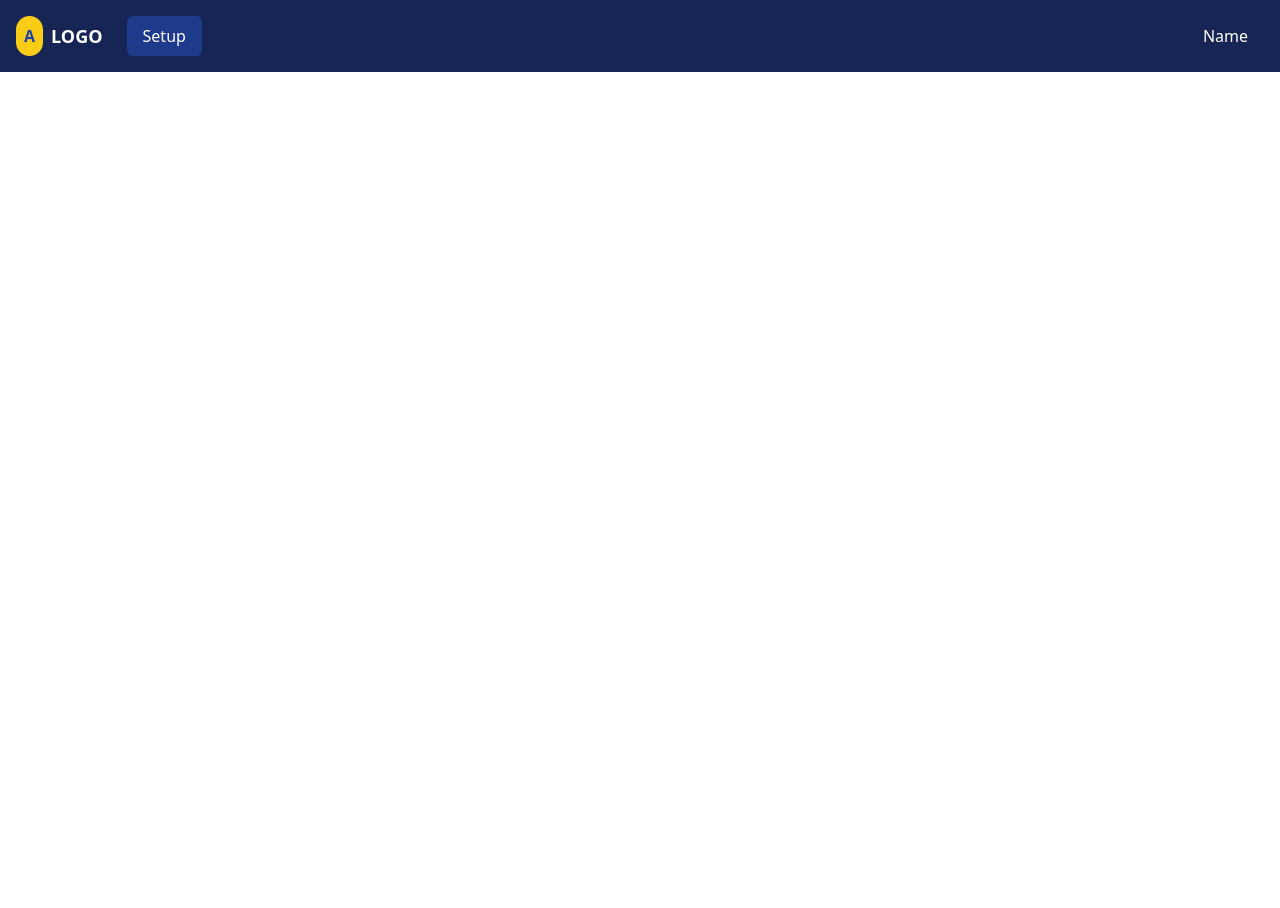
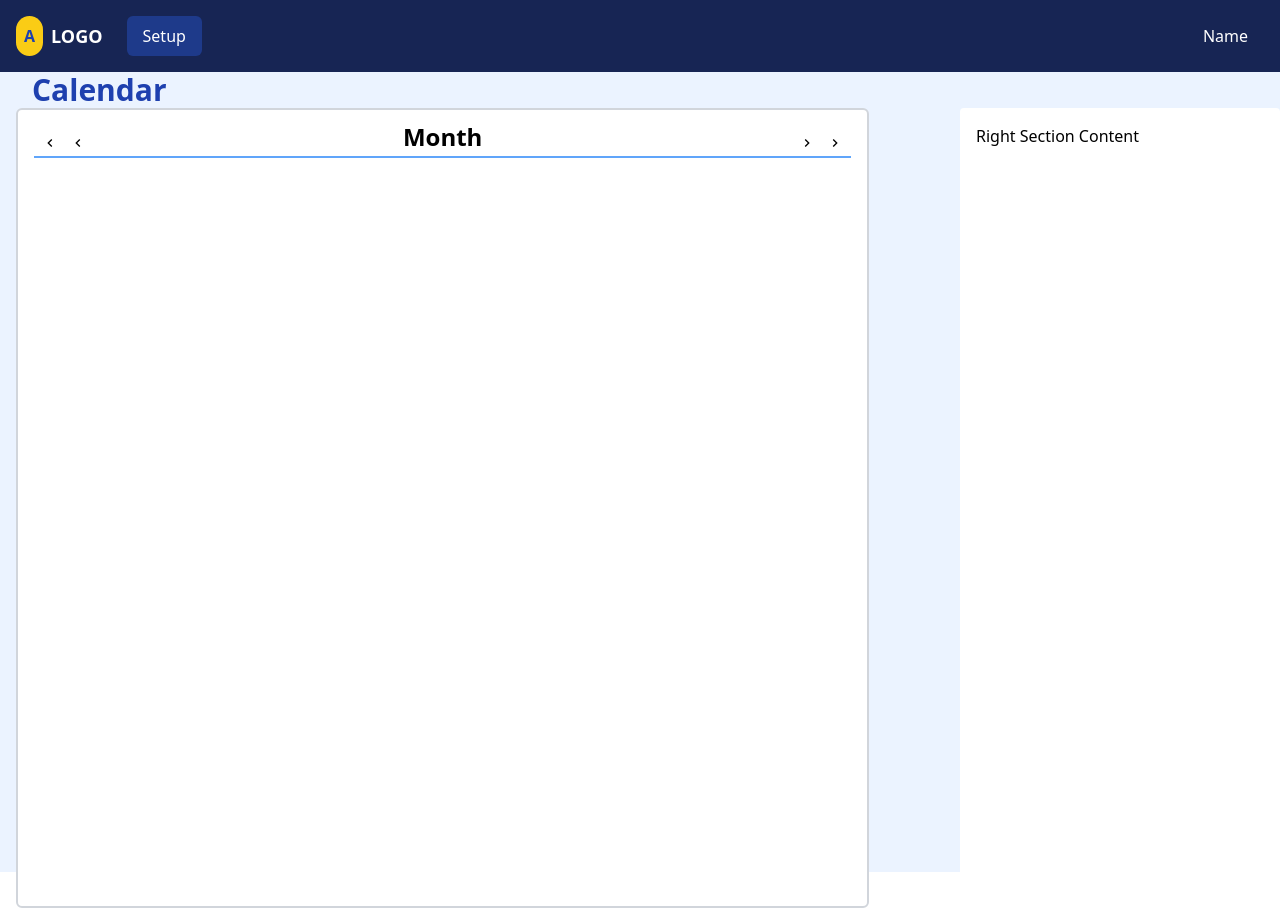
Before and after one commit to Nikhilesh1119/DashBoardWeb, a React (Vite) app: page /event in a window 1280 px wide. Before the commit this address had no page. Before the commit the page ends 800 px from the top, so only its background shows below. Built offline with nearby package versions, Linux system fonts and the light colour scheme.

Commit message:
event added

```diff
--- a/package.json
+++ b/package.json
@@ -10,9 +10,11 @@
     "preview": "vite preview"
   },
   "dependencies": {
+    "@chakra-ui/icons": "^2.1.1",
     "react": "^18.2.0",
     "react-card-flip": "^1.2.2",
     "react-dom": "^18.2.0",
+    "react-icons": "^5.2.1",
     "react-router-dom": "^6.23.1"
   },
   "devDependencies": {
--- a/src/App.jsx
+++ b/src/App.jsx
@@ -1,6 +1,8 @@
 import { BrowserRouter as Router, Routes, Route } from "react-router-dom";
 import Navbar from "./components/Navbar";
 import TeacherPage from "./components/TeacherPage";
+import Events from "./components/Event";
+import GuestLogin from "./pages/Login";
 // import StudentPage from './components/StudentPage';
 // import ClassroomPage from './components/ClassroomPage';
 // import Update from './components/Update';
@@ -15,6 +17,8 @@ function App() {
         <Navbar />
         <Routes>
           <Route path="/teacher" element={<TeacherPage />} />
+          <Route path="/event" element={<Events />} />
+
           {/* <Route path = "/" element = {<Home />} />
           <Route path="/student" element={<StudentPage />} />
           <Route path="/classroom" element={<ClassroomPage />} />
--- /dev/null
+++ b/src/components/Event.jsx
@@ -0,0 +1,48 @@
+import { ChevronLeftIcon, ChevronRightIcon } from '@chakra-ui/icons';
+
+function Events() {
+  return (
+    <div className="flex flex-col items-start h-screen" style={{ backgroundColor: '#EBF3FF' }}>
+      {/* Calendar Heading */}
+      <div>
+        <h1 className="text-3xl font-bold text-blue-800 ml-8">Calendar</h1>
+      </div>
+
+      {/* Left and Right Sections */}
+      <div className="w-full flex justify-between">
+        {/* Left Section */}
+        <div className="border-2 border-gray-300 rounded-md p-4 h-screen w-4/6 bg-white ml-4">
+          <div className="h-8 flex justify-center items-center border-b-2 border-blue-400 rounded-t-md">
+            {/* Centered text */}
+            <div className="flex justify-between w-full">
+              <div>
+                <button className="p-2">
+                  <ChevronLeftIcon className="text-red-500  hover:bg-slate-300 " />
+                </button>
+                <button className="p-1">
+                  <ChevronLeftIcon className="text-red-500  hover:bg-slate-300" />
+                </button>
+              </div>
+              <div className="font-bold text-2xl">Month</div>
+              <div>
+                <button className="p-1">
+                  <ChevronRightIcon className="text-red-500  hover:bg-slate-300" />
+                </button>
+                <button className="p-2">
+                  <ChevronRightIcon className="text-red-500  hover:bg-slate-300" />
+                </button>
+              </div>
+            </div>
+          </div>
+        </div>
+
+        {/* Right Section */}
+        <div className="bg-white w-80 rounded p-4">
+          <p>Right Section Content</p>
+        </div>
+      </div>
+    </div>
+  );
+}
+
+export default Events;
--- a/src/components/TeacherPage.jsx
+++ b/src/components/TeacherPage.jsx
@@ -1,9 +1,9 @@
 import { useState } from "react";
-import { Link, useHistory } from "react-router-dom";
+import { Link } from "react-router-dom";
 
 function TeacherPage() {
   const [isFormOpen, setIsFormOpen] = useState(false); // State to manage the visibility of the form
-  const history = useHistory();
+
 
   // Function to handle opening the form
   const handleOpenForm = () => {
```
Also changed, not shown: 1 other file (tests, documents, lock files or other folders).
